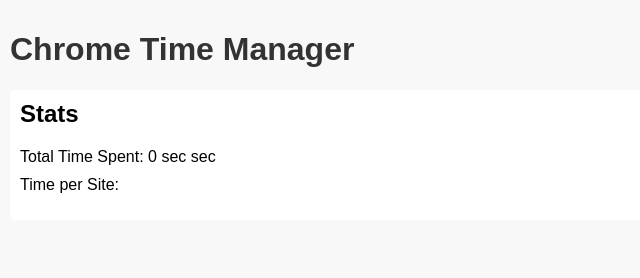
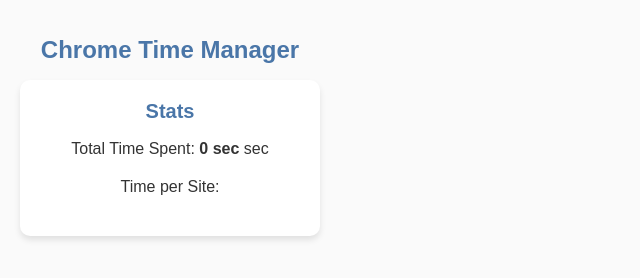
Before and after one commit to Kactus83/chrome-time-manager, a browser extension: page src/pop-up/index.html in a window 1280 px wide. Shown: the whole page, without its empty margins (0-640 px from the left). Drawn offline with Linux system fonts and the light colour scheme.

Commit message:
Upgrade CSS styles

```diff
--- a/src/pop-up/styles.css
+++ b/src/pop-up/styles.css
@@ -1,33 +1,55 @@
 body {
-    font-family: Arial, sans-serif;
-    background-color: #f8f8f8;
+    font-family: 'Arial', sans-serif;
+    background-color: #fafafa;
+    color: #333;
     margin: 0;
-    padding: 10px;
+    padding: 20px;
+    width: 300px;  /* Adjust the width of your popup */
+    text-align: center;
 }
 
 h1 {
-    color: #333;
+    color: #4a76a8;
+    font-size: 24px;
 }
 
 #stats-container {
     background-color: #fff;
-    border-radius: 5px;
-    padding: 10px;
+    border-radius: 10px;
+    padding: 20px;
     margin-top: 10px;
+    box-shadow: 0px 4px 6px rgba(0, 0, 0, 0.1);
 }
 
 h2 {
     margin-top: 0;
+    font-size: 20px;
+    color: #4a76a8;
 }
 
 #total-time, #time-per-site {
-    margin-bottom: 10px;
+    margin-bottom: 20px;
+    font-size: 16px;
+}
+
+#total-time-spent {
+    font-weight: bold;
 }
 
 ul {
-    padding-left: 20px;
+    list-style-type: none;
+    padding: 0;
+    text-align: left;
 }
 
 li {
-    margin-bottom: 5px;
+    background-color: #eee;
+    border-radius: 5px;
+    margin-bottom: 10px;
+    padding: 10px;
+    transition: background-color 0.3s;
 }
+
+li:hover {
+    background-color: #ddd;
+}
```
